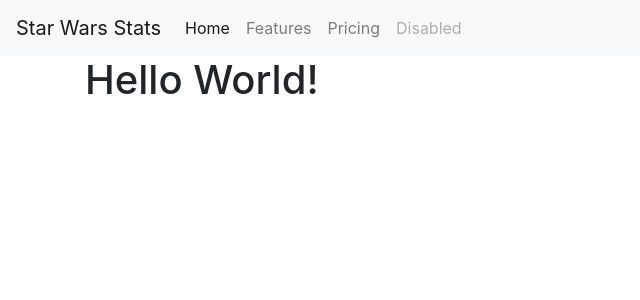
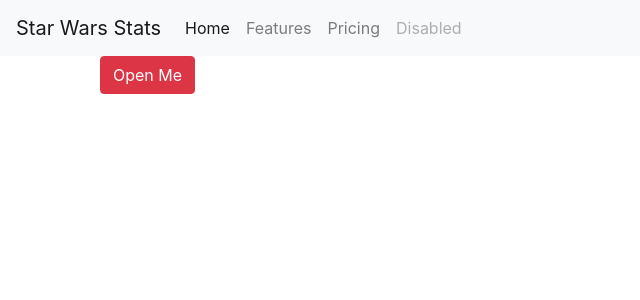
Before and after one commit to et-nat1995/starWars, a React (Create React App) app in the folder client/: page / in a window 1280 px wide. Shown: the top 300 px of the page, without its empty margins (0-640 px from the left). Built offline with nearby package versions, Linux system fonts and the light colour scheme; no server answers; the HTML template or start-up script is replaced by a standard one.

Commit message:
Added ReactStrap

```diff
--- a/client/package.json
+++ b/client/package.json
@@ -7,7 +7,8 @@
     "react-dom": "^16.7.0",
     "react-router": "^4.3.1",
     "react-router-dom": "^4.3.1",
-    "react-scripts": "2.1.3"
+    "react-scripts": "2.1.3",
+    "reactstrap": "^7.1.0"
   },
   "scripts": {
     "start": "react-scripts start",
--- a/client/src/App.jsx
+++ b/client/src/App.jsx
@@ -1,7 +1,7 @@
 import React, { Component } from 'react';
 import Home from "./pages/home"
 import Header from "./components/Header"
-import { Col, Row, Container } from "./components/Grid"
+import { Col, Row, Container } from "reactstrap";
 
 import { BrowserRouter as Router, Route, Redirect } from 'react-router-dom'
 
@@ -11,7 +11,7 @@
       <Router>
         <div className="app">
           <Header />
-          <Container >
+          <Container>
             <Route exact path="/" component={Home} />
           </Container>
         </div>
--- a/client/src/pages/home/index.jsx
+++ b/client/src/pages/home/index.jsx
@@ -1,7 +1,19 @@
 import React, { Component } from 'react';
+import { Col, Row, Container } from "reactstrap";
+import { Button, Modal, ModalHeader, ModalBody, ModalFooter } from 'reactstrap';
+
 import API from "../../utils/index"
 
 class Home extends Component {
+    state = {
+        modal: false
+    }
+    toggle = () => {
+        this.setState({
+            modal: !this.state.modal
+        })
+    }
+
     componentDidMount() {
         API.getAllCharacter()
             .then(data => console.log(data.data))
@@ -9,11 +21,20 @@
     }
     render() {
         return (
-            <div>
-                <h1>
-                    Hello World!
-                </h1>
-            </div>
+            <Container>
+                <Button color="danger" onClick={this.toggle}>Open Me</Button>
+                <Modal isOpen={this.state.modal} toggle={this.toggle} className={this.props.className}>
+                    <ModalHeader toggle={this.toggle}>Modal title</ModalHeader>
+                    <ModalBody>
+                        Lorem ipsum dolor sit amet, consectetur adipisicing elit, sed do eiusmod tempor incididunt ut labore et dolore magna aliqua. Ut enim ad minim veniam, quis nostrud exercitation ullamco laboris nisi ut aliquip ex ea commodo consequat. Duis aute irure dolor in reprehenderit in voluptate velit esse cillum dolore eu fugiat nulla pariatur. Excepteur sint occaecat cupidatat non proident, sunt in culpa qui officia deserunt mollit anim id est laborum.
+                    </ModalBody>
+                    <ModalFooter>
+                        <Button color="primary" onClick={this.toggle}>Do Something</Button>
+
+                        <Button color="secondary" onClick={this.toggle}>Cancel</Button>
+                    </ModalFooter>
+                </Modal>
+            </Container>
         )
     }
 }
--- a/package.json
+++ b/package.json
@@ -9,6 +9,7 @@
     "body-parser": "^1.18.3",
     "express": "^4.16.4",
     "mongoose": "^5.4.4",
-    "morgan": "^1.9.1"
+    "morgan": "^1.9.1",
+    "reactstrap": "^7.1.0"
   }
 }
```
Also changed, not shown: 2 other files (tests, documents, lock files or other folders).
